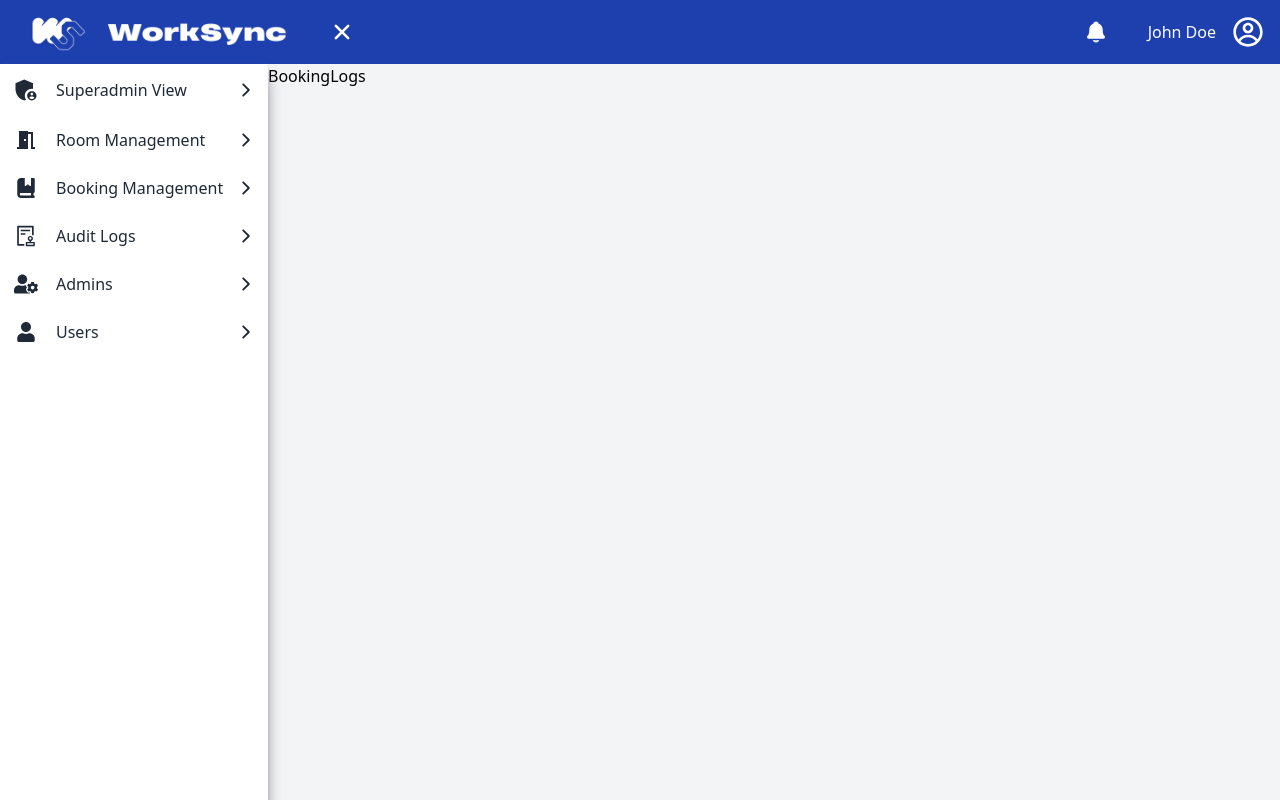
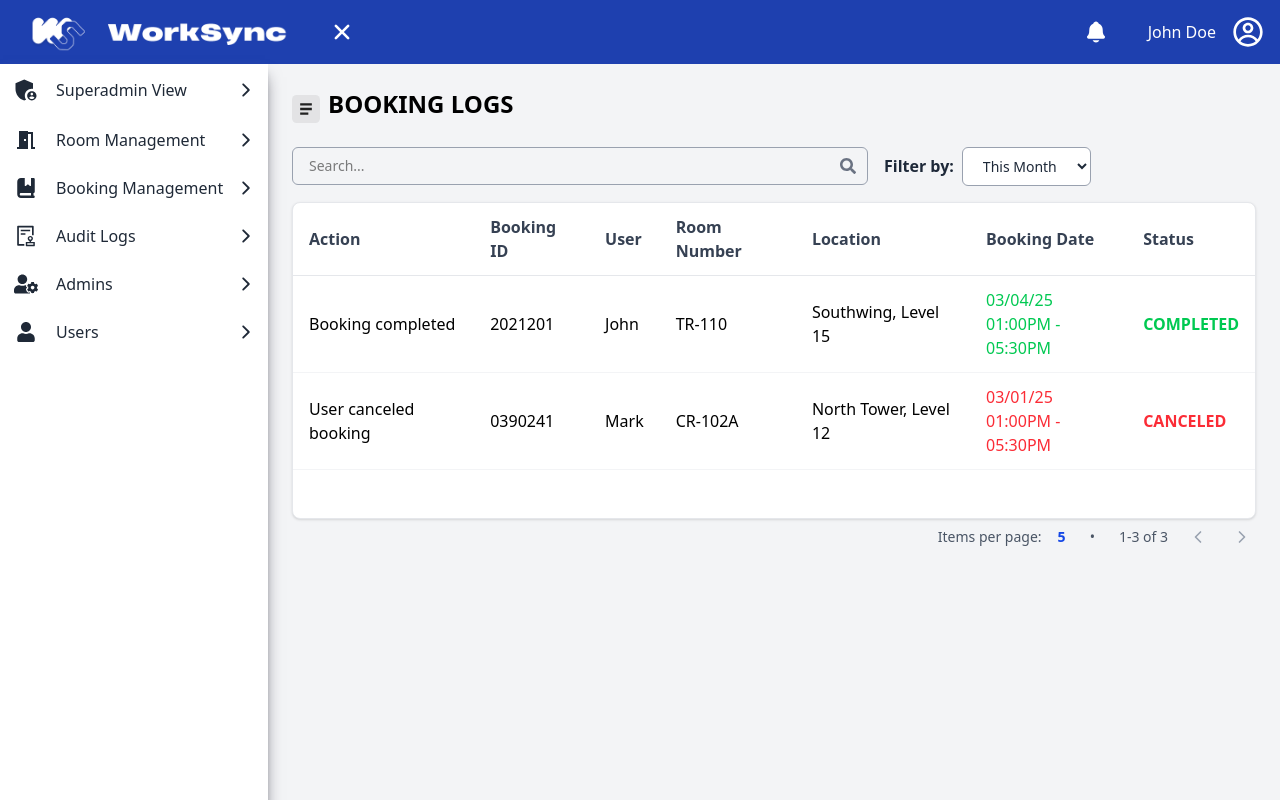
Before and after one commit to donnabell-s/WorkSync-frontend, a React (Vite) app: page /admin/logs/bookings in a window 1280 px wide. Built offline with nearby package versions, Linux system fonts and the light colour scheme.

Commit message:
booking logs accessibilty

```diff
--- a/src/views/containers/Admin-Superadmin/AuditLogs/BookingLogs/BookingLogs.tsx
+++ b/src/views/containers/Admin-Superadmin/AuditLogs/BookingLogs/BookingLogs.tsx
@@ -1,9 +1,6 @@
-import React from 'react'
+import React from 'react';
+import AuditLogs from '../AuditLogs';
 
-const BookingLogs = () => {
-  return (
-    <div>BookingLogs</div>
-  )
-}
+const BookingLogs = () => <AuditLogs mode="bookings" />;
 
-export default BookingLogs
+export default BookingLogs;
```
